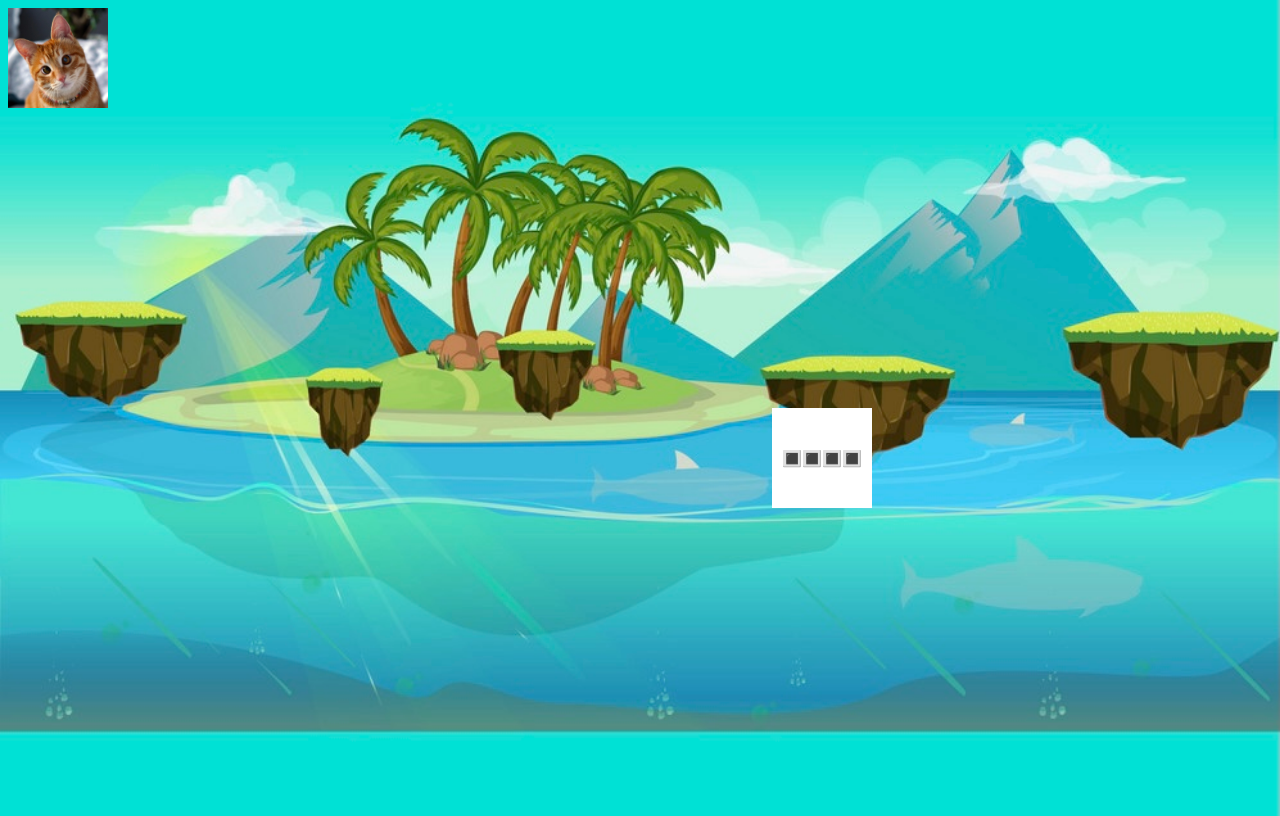
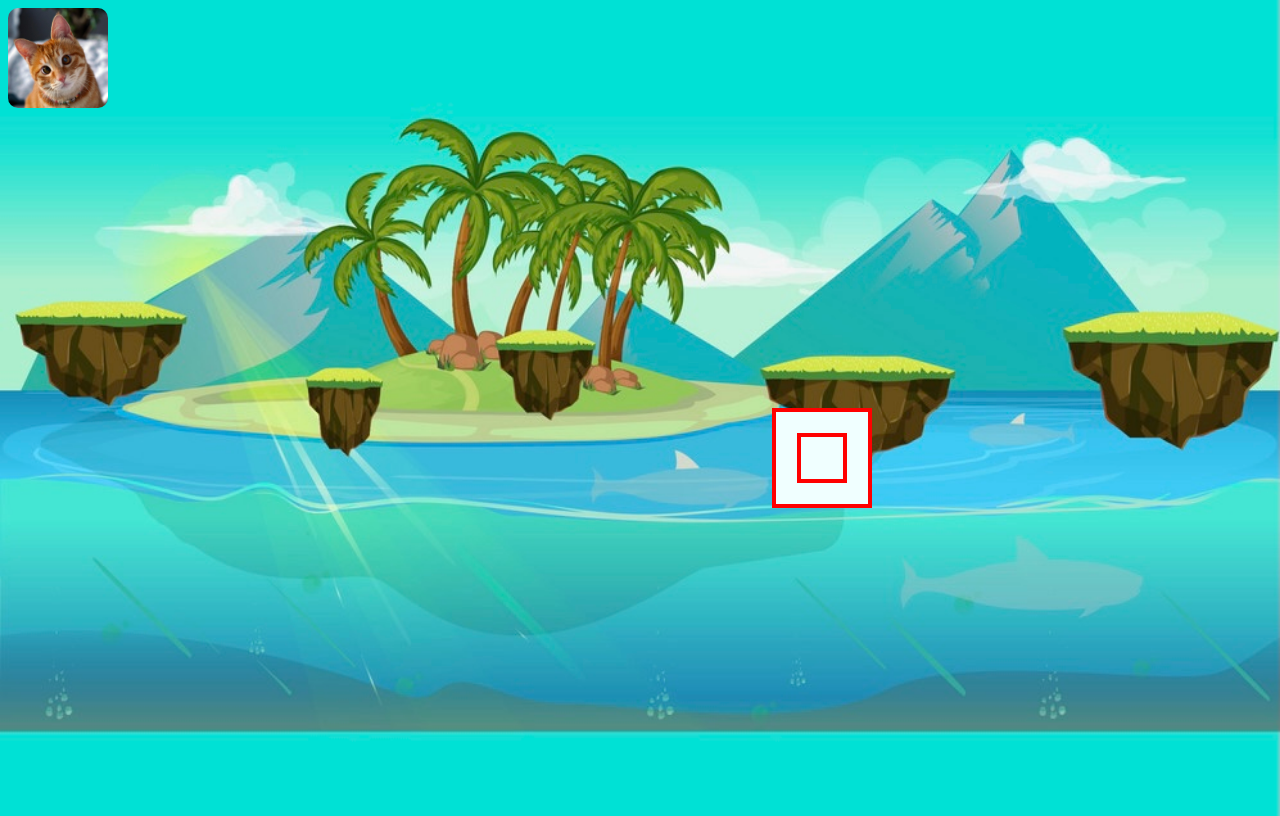
Before and after one commit to VivianeBusch-Wallace/mini-mario-game, a website: page src/index.html in a window 1280 px wide. Drawn offline with nearby package versions, Linux system fonts and the light colour scheme; files that its build step writes are made by us from their sources.

Commit message:
styled targer

```diff
--- a/src/index.html
+++ b/src/index.html
@@ -10,10 +10,7 @@
   <body>
     <div class="mini"></div>
     <div class="final">
-      <div>🔳</div>
-      <div>🔳</div>
-      <div>🔳</div>
-      <div>🔳</div>
+      <div class="middle"></div>
     </div>
     <script src="./scripts/index.js"></script>
   </body>
--- a/src/scss/body.scss
+++ b/src/scss/body.scss
@@ -16,6 +16,7 @@ body {
   z-index: 1;
   background-image: url(../images/cat-cropped.jpg);
   background-size: contain;
+  border-radius: 10%;
 }
 .final {
   position: absolute;
@@ -27,5 +28,13 @@ body {
   right: 50vh;
   width: 100px;
   height: 100px;
-  background-color: white;
+  //   background-image: url(../images/target-cropped.jpg);
+  background-color: azure;
+  background-size: contain;
+  border: red 4px solid;
 }
+.middle {
+  border: red 4px solid;
+  width: 50px;
+  height: 50px;
+}
```
